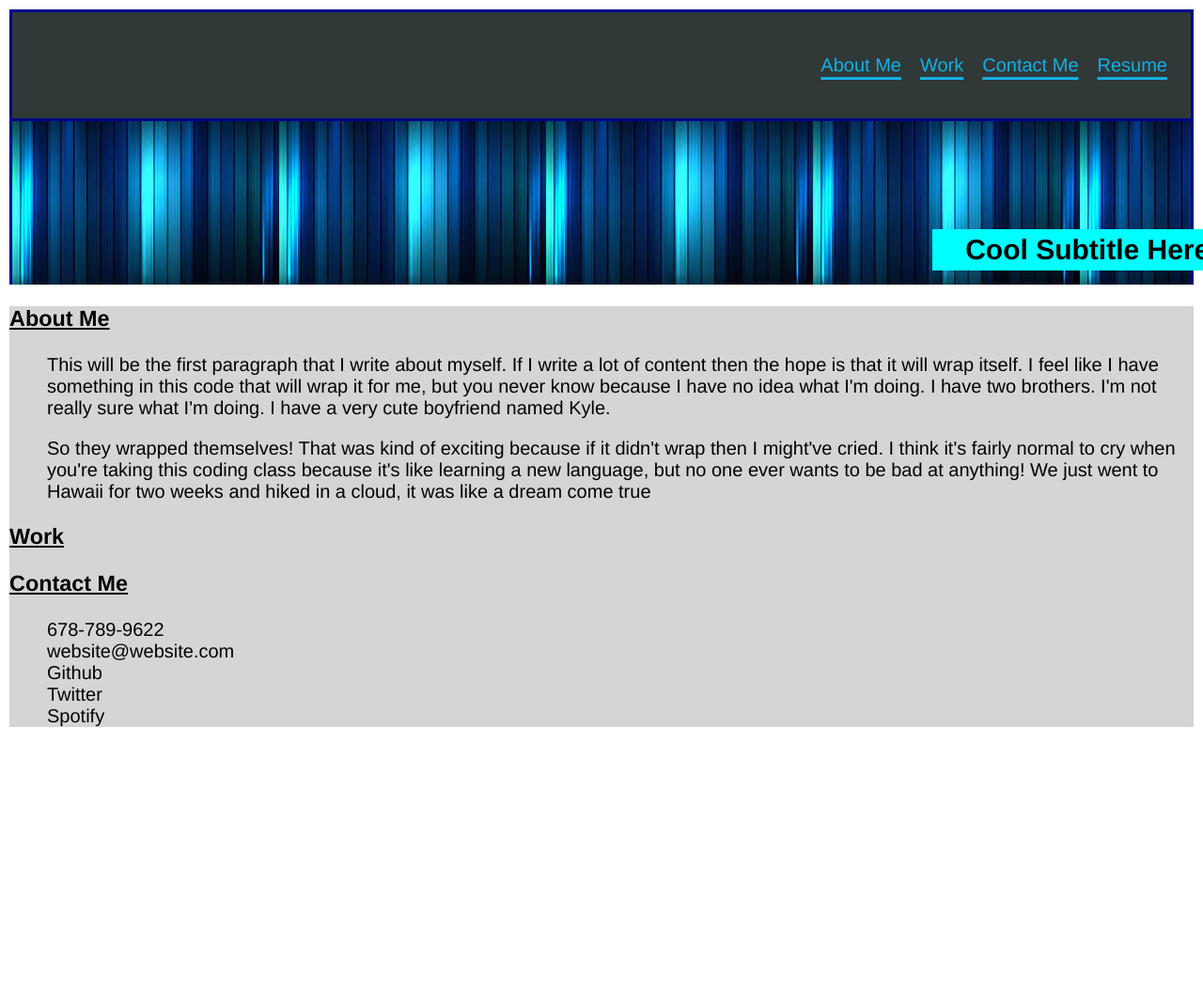
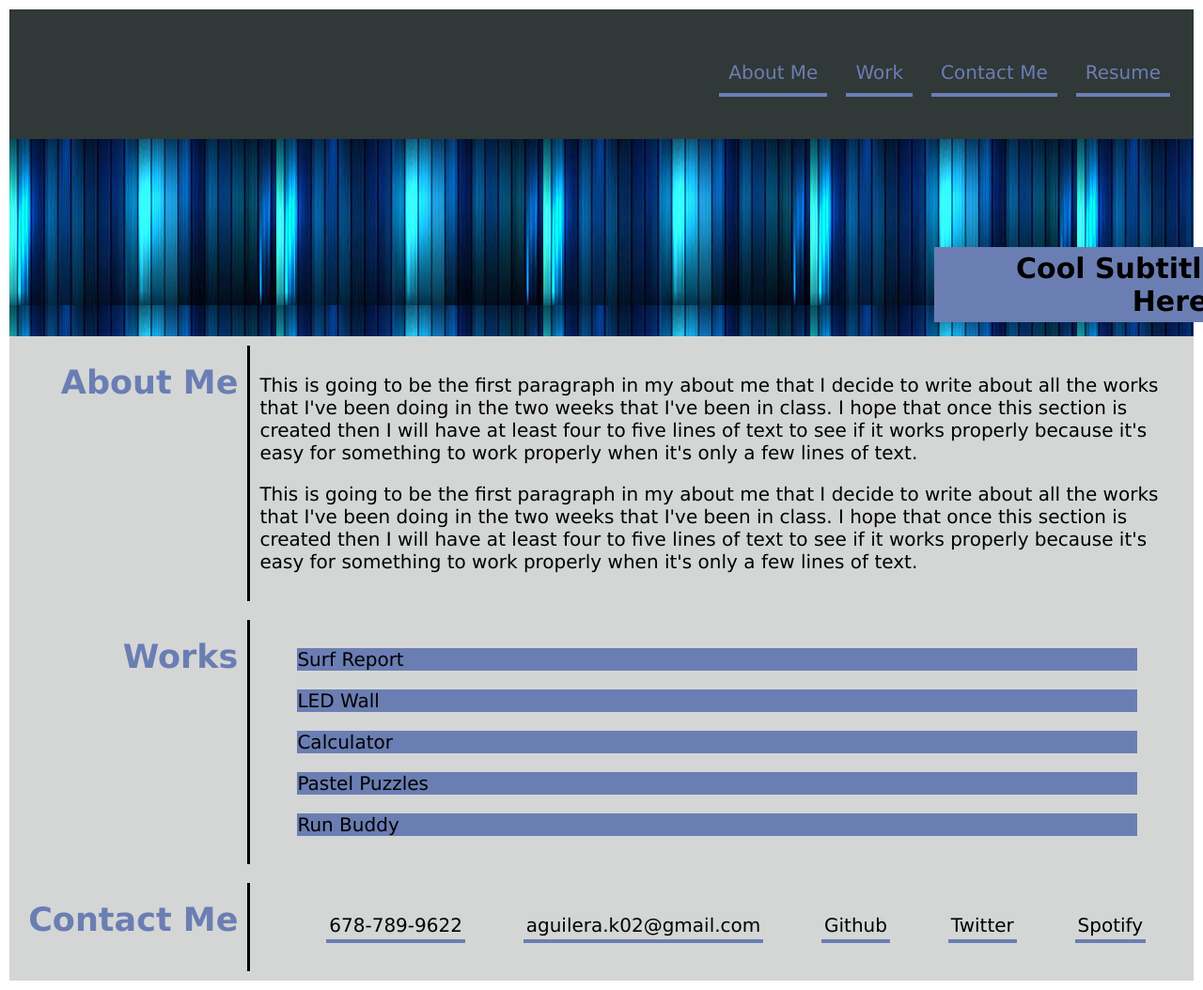
Before and after one commit to kaguilera23/portfolio, a plain HTML site: page index.html in a window 1280 px wide. Shown: the top 1054 px of the page at 94% size. Before the commit the page ends 800 px from the top, so only its background shows below. Drawn offline with Linux system fonts and the light colour scheme.

Commit message:
added to general body formatting

```diff
--- a/assets/style.css
+++ b/assets/style.css
@@ -1,26 +1,21 @@
 body {
     font-size: 20px;
-    font-family: helvetica;
+    font-family: verdana;
     margin: 10px;
 }
 
 header {
     background-color: #303838;
     padding: 15px;
-    border-top: solid darkblue;
-    border-left: solid darkblue;
-    border-right: solid darkblue;
 }
 
 
 header ul {
-    color: rgb(20, 176, 228);
+    color: #6b7eb3;
     list-style: none;
     display: flex;
     flex-direction: row;
     justify-content: flex-end;
-    text-decoration: underline;
-    text-underline-offset: 6px;
     text-decoration-thickness: 3px;
 }
 
@@ -29,21 +24,19 @@ header ul li {
 }
 
 .links {
-
+    border-bottom: 4px solid #6b7eb3;
+    padding: 10px;
 }
 
 .subtitle {
     background-image: url(./images/bluebackground2.webp);
     padding: 40px;
-    border-top: solid darkblue;
-    border-left: solid darkblue;
-    border-right: solid darkblue;
 }
 
 h1 {
     display: flex;
     flex-wrap: wrap;
-    background-color: aqua;
+    background-color: #6b7eb3;
     padding: 5px;
     width:300px;
     display: flex;
@@ -52,26 +45,60 @@ h1 {
     top: 50px;
     left: 80%;
     text-align:end;
-
-}
-
-.showcase ul{
-    list-style:none;
 }
 
 main {
     background-color: #d4d6d6;
 }
 
-#about-me h3 {
-    text-decoration: underline;
-    text-decoration-;
+header li:hover {
+    cursor: pointer;
+    color: rgb(236, 128, 146);
 }
 
-#work h3 {
-    text-decoration: underline;
+.projects {
+    display: flex;
+    flex-direction: row;
 }
 
-#contact-me h3 {
-    text-decoration: underline;
+.showcase {
+    width: 20%;
+    display: flex;
+    justify-content: flex-end;
 }
+
+main ul {
+    list-style: none;
+}
+
+.information {
+    width: 80%;
+    border-left: 3px solid;
+    padding: 10px;
+    margin: 10px;
+}
+
+.information ul {
+    display: flex;
+    flex-direction: row;
+    justify-content: space-around;
+}
+
+.information li {
+    border-bottom: 4px solid #6b7eb3;
+    padding: 3px;
+}
+
+.titles {
+    color: #6b7eb3;
+    font-size: 35px;
+}
+
+#contact-me li:hover {
+    cursor:pointer;
+    color: rgb(236, 128, 146);
+}
+
+figure {
+    background-color: #6b7eb3;
+}
--- a/index.html
+++ b/index.html
@@ -7,37 +7,79 @@
 </head>
 <body>
     <header>
+        <nav>
             <ul>
                 <li class="links">About Me</li>
                 <li class="links">Work</li>
                 <li class="links">Contact Me</li>
                 <li class="links">Resume</li>
             </ul>
+        </nav>
     </header>
 
     <section class="subtitle">
         <h1>Cool Subtitle Here!</h1>
     </section>
     <main>
-        <section class="showcase" id="about-me">
-            <h3>About Me</h3>
-                <ul>
-                    <p>This will be the first paragraph that I write about myself. If I write a lot of content then the hope is that it will wrap itself. I feel like I have something in this code that will wrap it for me, but you never know because I have no idea what I'm doing. I have two brothers. I'm not really sure what I'm doing. I have a very cute boyfriend named Kyle.</p>
-                    <p>So they wrapped themselves! That was kind of exciting because if it didn't wrap then I might've cried. I think it's fairly normal to cry when you're taking this coding class because it's like learning a new language, but no one ever wants to be bad at anything! We just went to Hawaii for two weeks and hiked in a cloud, it was like a dream come true</p>
-                </ul>
+
+        <section class="projects" id="about-me">
+
+            <section class="showcase">
+                <h2 class="titles">About Me</h2>
+            </section>
+
+            <section class="information">
+                <p> This is going to be the first paragraph in my about me that I decide to write about all the works that I've been doing in the two weeks that I've been in class. I hope that once this section is created then I will have at least four to five lines of text to see if it works properly because it's easy for something to work properly when it's only a few lines of text.</p>
+                <p>This is going to be the first paragraph in my about me that I decide to write about all the works that I've been doing in the two weeks that I've been in class. I hope that once this section is created then I will have at least four to five lines of text to see if it works properly because it's easy for something to work properly when it's only a few lines of text.</p>
+            </section>
         </section>
-        <section class="showcase" id="work">
-            <h3>Work</h3>
-        <section class="showcase" id="contact-me">
-            <h3>Contact Me</h3>
+
+        <section class="projects" id="works">
+
+            <section class="showcase">
+                <h2 class="titles">Works</h2>
+            </section>
+
+            <section class="information">
+                <figure id="surf-report">
+                    <p>Surf Report</p>
+                </figure>
+
+                <figure class="other" id="led-wall">
+                    <p>LED Wall</p>
+                </figure>
+
+                <figure class="other" id="calculator">
+                    <p>Calculator</p>
+                </figure>
+
+                <figure class="other" id="pastel-puzzels">
+                    <p>Pastel Puzzles</p>
+                </figure>
+
+                <figure class="other" id="run-buddy">
+                    <p>Run Buddy</p>
+                </figure>
+            </section>
+        </section>
+
+        <section class="projects" id="contact-me">
+
+            <section class="showcase">
+                <h2 class="titles">Contact Me</h2>
+            </section>
+
+            <section class="information">
                 <ul>
                     <li>678-789-9622</li>
-                    <li>website@website.com</li>
+                    <li>aguilera.k02@gmail.com</li>
                     <li>Github</li>
                     <li>Twitter</li>
                     <li>Spotify</li>
                 </ul>
+            </section>
         </section>
+
     </main>
 </body>
 </html>
```
